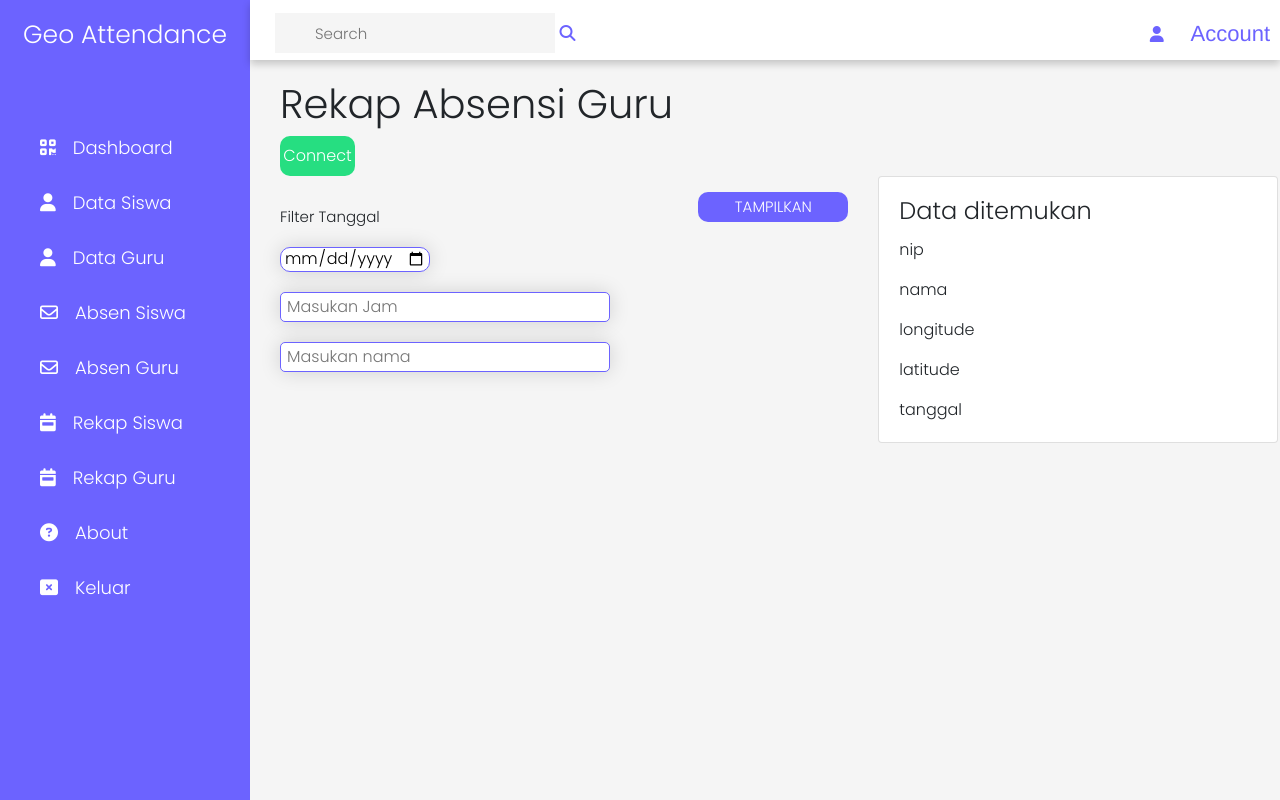
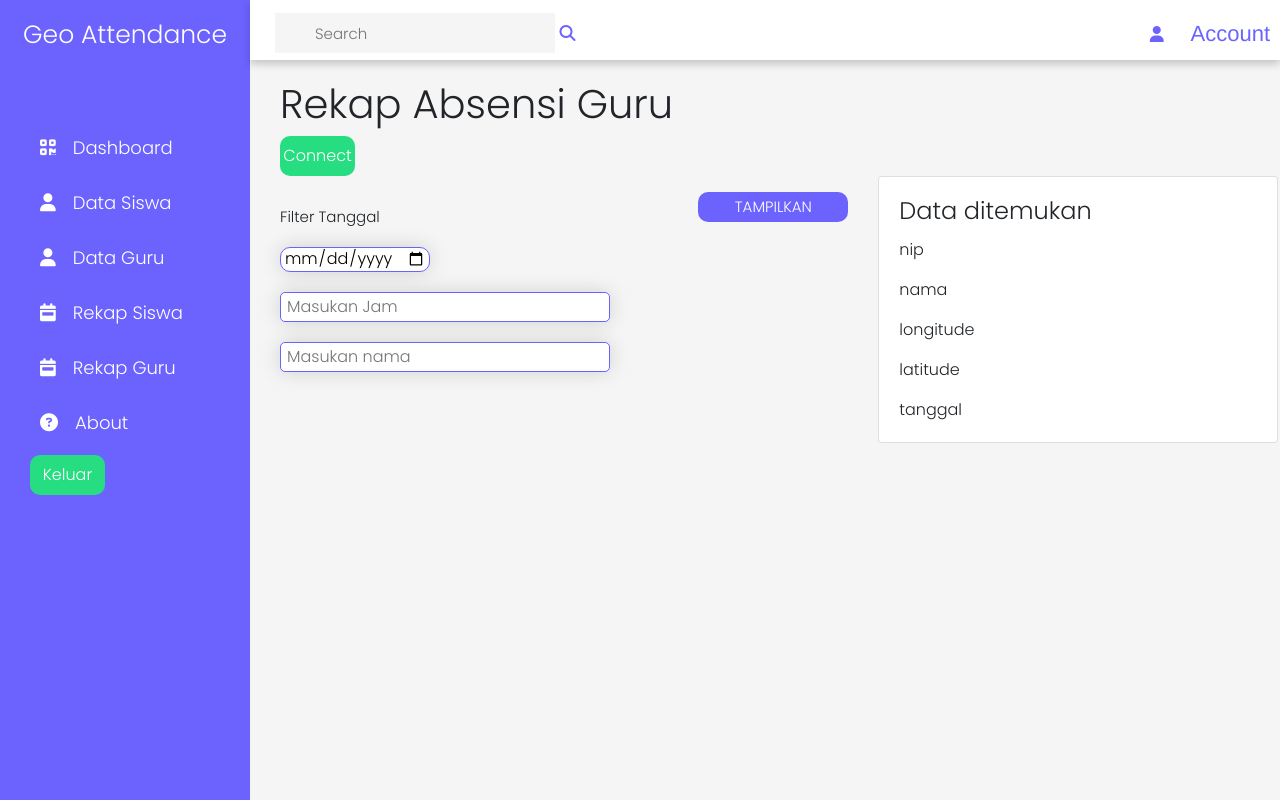
Before and after one commit to anggasaeful7/blockchain-absen, a website with bundled scripts: page connect-blockchain/rekapGuru.html in a window 1280 px wide. Built offline with nearby package versions, Linux system fonts and the light colour scheme; files whose address does not match are found by name.

Commit message:
Update Logout

```diff
--- a/connect-blockchain/rekapGuru.html
+++ b/connect-blockchain/rekapGuru.html
@@ -21,12 +21,10 @@
             <li id="nav-dashboard"><a href="dashboard.html"><i class="fas fa-qrcode"></i>Dashboard</a></li>
             <li id="nav-datasiswa"><a href="DataSiswa.html"><i class="fas fa-user"></i>Data Siswa</a></li>
             <li id="nav-dataguru"><a href="DataGuru.html"><i class="fas fa-user"></i>Data Guru</a></li>
-            <li id="nav-absensiswa"><a href="absenSiswa.html"><i class="far fa-envelope"></i>Absen Siswa</a></li>
-            <li id="nav-absenguru"><a href="absenGuru.html"><i class="far fa-envelope"></i>Absen Guru</a></li>
             <li id="nav-rekapsiswa"><a href="rekapSiswa.html"><i class="fas fa-calendar-week"></i>Rekap Siswa</a></li>
             <li id="nav-rekapguru"><a href="rekapGuru.html"><i class="fas fa-calendar-week"></i>Rekap Guru</a></li>
             <li id="nav-about"><a href="about.html"><i class="fas fa-question-circle"></i>About</a></li>
-            <li id="nav-exit"><a href="index.html"><i class="fas fa-window-close"></i>Keluar</a></li>
+            <button onclick="logout()" class="absen-masuk" style="margin-left: 30px;">Keluar</button>
         </ul>
     </div>
     <div class="main">
@@ -72,6 +70,12 @@
     <!-- <script src="js/cek_admin.js"></script> -->
     <script src="js/navakses.js"></script>
     <script src="./get-absen-guru.js" type="module"></script>
+    <script>
+        function logout() {
+            localStorage.removeItem("jwt_admin")
+            window.location.href = "/index.html"
+         }
+    </script>
 </body>
 
 </html>
```
